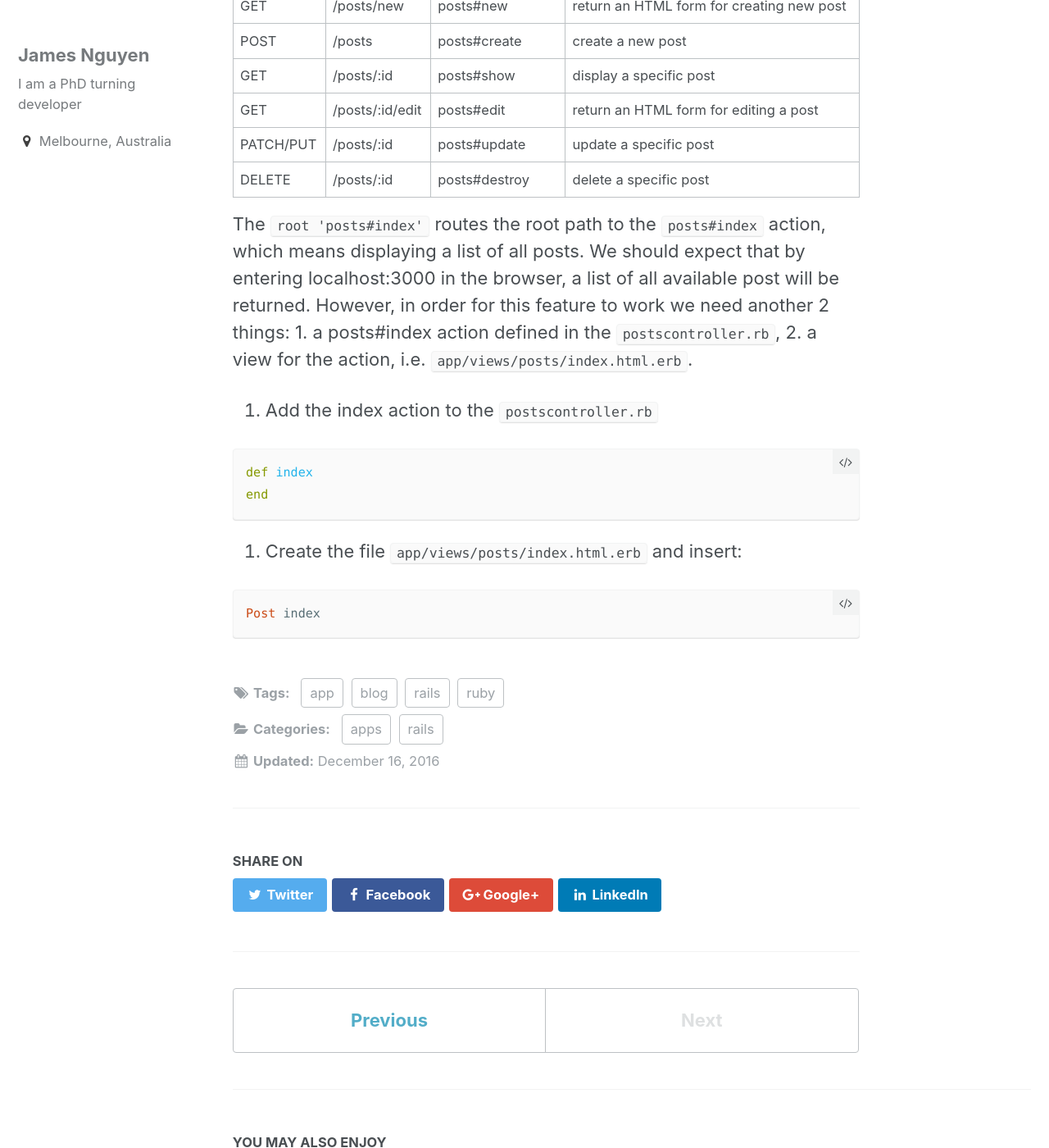
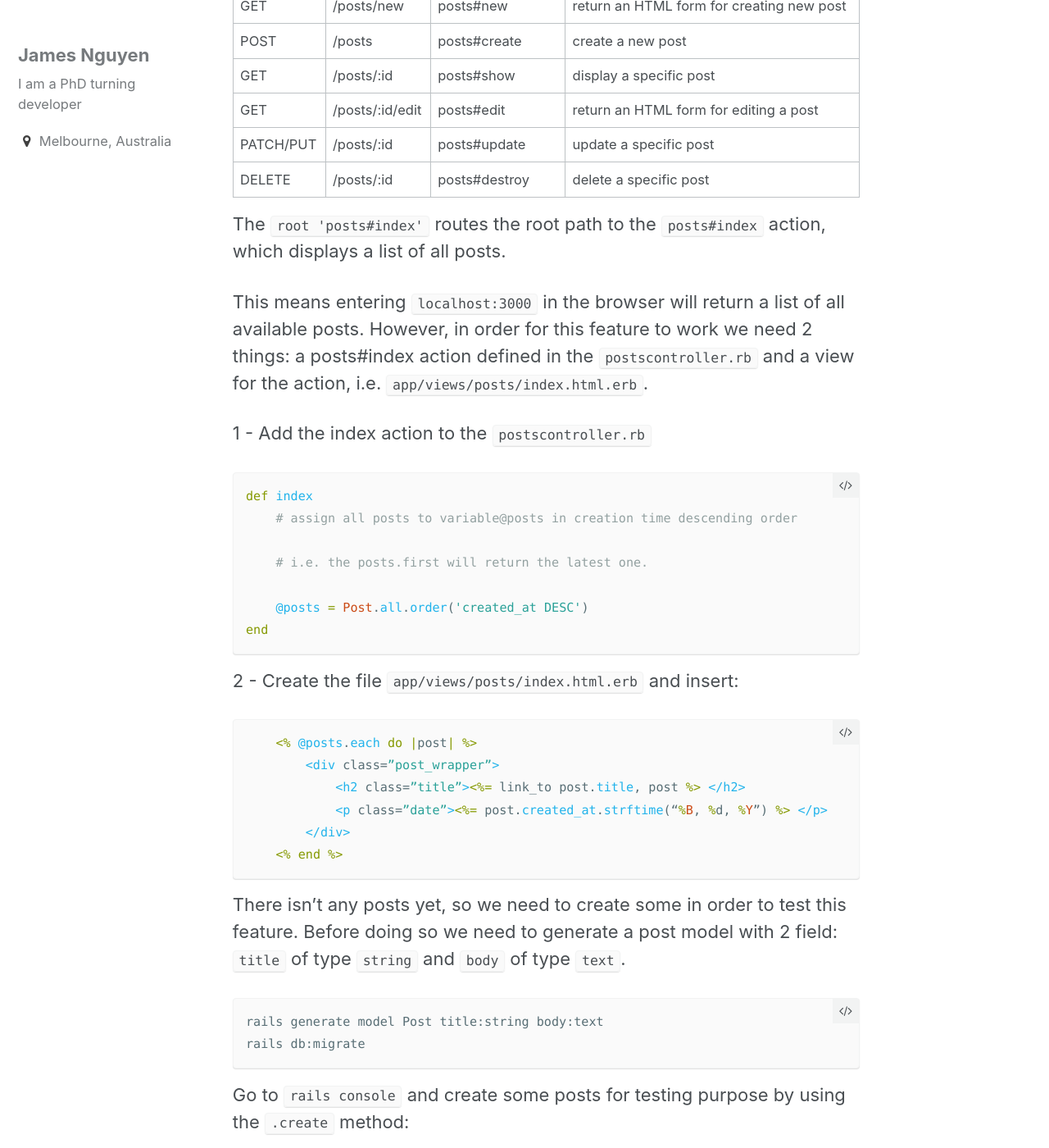
Before and after one commit to ncthanh1986/ncthanh1986.github.io, a Jekyll site: the page built from _posts/2016-12-16-ruby-on-rails-blog.markdown, in a window 1280 px wide and 1400 px high, scrolled down 1453 px. Shown: the whole window at 82% size. Built offline with Jekyll 4.4.1, drawn with Linux system fonts in a browser that asks for light colours; some of the changed text lies outside the part shown.

Commit message:
add content to rails blog lesson

```diff
--- a/_posts/2016-12-16-ruby-on-rails-blog.markdown
+++ b/_posts/2016-12-16-ruby-on-rails-blog.markdown
@@ -52,17 +52,43 @@ By running `rake routes` in the terminal, you will see `resource :posts` creates
 | PATCH/PUT		|	/posts/:id   | posts#update       |	update a specific post|
 | DELETE 		|	/posts/:id   | posts#destroy	  |	delete a specific post|
 
-The `root 'posts#index'` routes the root path to the `posts#index` action, which means displaying a list of all posts. We should expect that by entering localhost:3000 in the browser, a list of all available post will be returned. However, in order for this feature to work we need another 2 things: 1. a posts#index action defined in the `postscontroller.rb`, 2. a view for the action, i.e. `app/views/posts/index.html.erb`.
+The `root 'posts#index'` routes the root path to the `posts#index` action, which displays a list of all posts.
 
-1. Add the index action to the `postscontroller.rb`
+This means entering `localhost:3000` in the browser will return a list of all available posts. However, in order for this feature to work we need 2 things: a posts#index action defined in the `postscontroller.rb` and a view for the action, i.e. `app/views/posts/index.html.erb`.
+
+1 - Add the index action to the `postscontroller.rb`
 
 {% highlight ruby %}
 def index
+    # assign all posts to variable@posts in creation time descending order
+    # i.e. the posts.first will return the latest one.
+    @posts = Post.all.order('created_at DESC')
 end
 {% endhighlight%}
 
-2. Create the file `app/views/posts/index.html.erb` and insert:
+2 - Create the file `app/views/posts/index.html.erb` and insert:
 
-{% highlight ruby %}
-Post index
+{% highlight eruby %}
+    <% @posts.each do |post| %>
+        <div class=”post_wrapper”>
+            <h2 class=”title”><%= link_to post.title, post %> </h2>
+            <p class=”date”><%= post.created_at.strftime(“%B, %d, %Y”) %> </p>
+        </div>
+    <% end %>
 {% endhighlight%}
+
+There isn't any posts yet, so we need to create some in order to test this feature. Before doing so we need to generate a post model with 2 field: `title` of type `string` and `body` of type `text`.
+
+{% highlight console %}
+rails generate model Post title:string body:text
+rails db:migrate
+{% endhighlight%}
+
+Go to `rails console` and create some posts for testing purpose by using the `.create` method:
+{% highlight console %}
+Post.create(title: "My first post", body: "Just a test")
+Post.create(title: "Second post", body: "Just a test")
+...etc...
+{% endhighlight%}
+
+Exit the console by hitting `Ctrl + D` then refresh the browser, you should see something like this:
```
